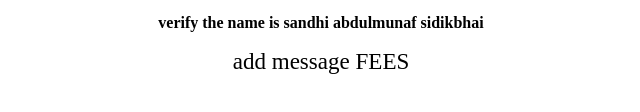
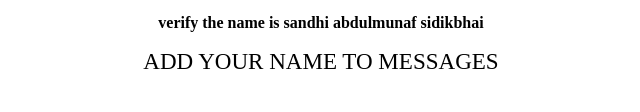
Before and after one commit to WEBDEVTEACH/FEE, a plain HTML site: page index.html in a window 1280 px wide. Shown: the part 378-490 px from the top of the page, without its empty margins (319-959 px from the left). Drawn offline with Linux system fonts and the light colour scheme.

Commit message:
Update index.html

```diff
--- a/index.html
+++ b/index.html
@@ -8,4 +8,4 @@
      <p>
      <b>verify the name is sandhi abdulmunaf sidikbhai</b>
       <p>
-        <big><big>add message FEES</big></b>
+        <big><big>ADD YOUR NAME TO MESSAGES</big></b>
```
